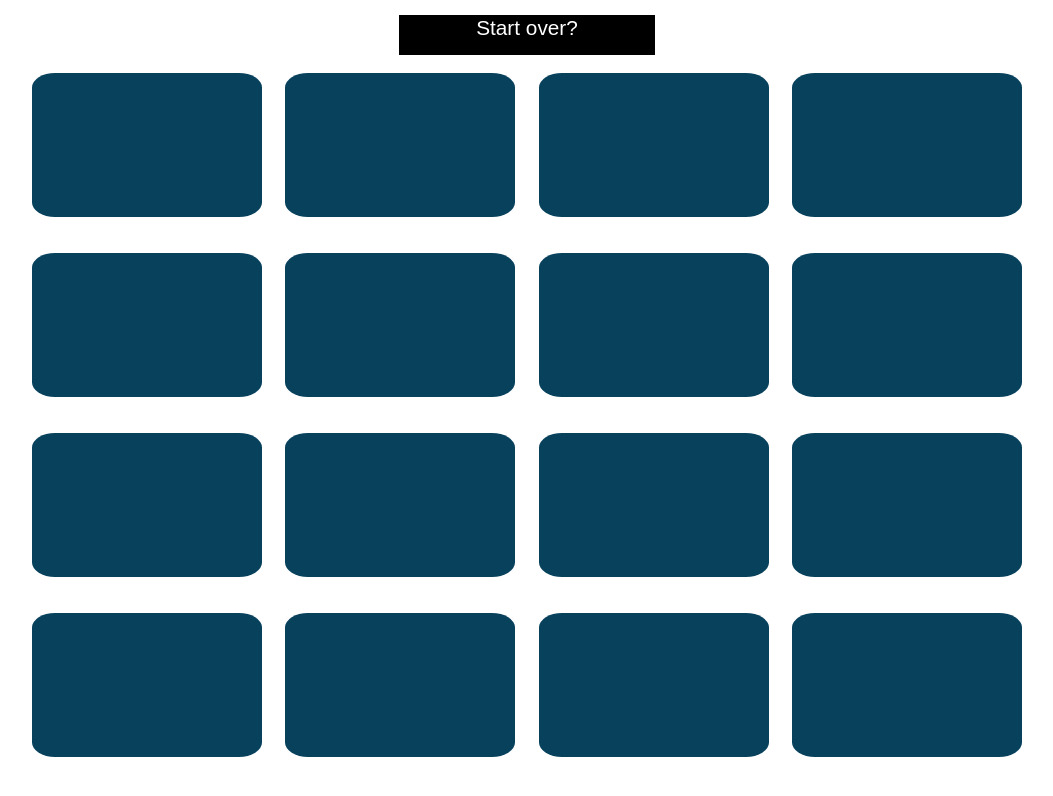
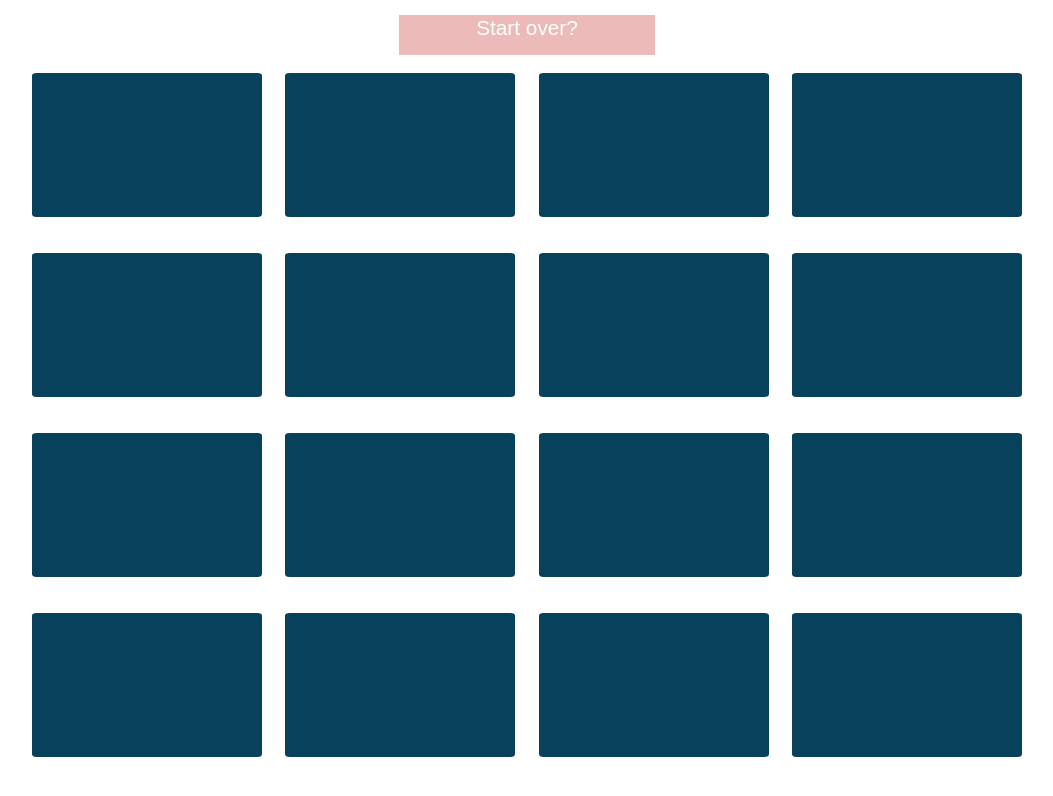
Before and after one commit to Sebastianpalm91/Puzzle, a plain HTML site: page puzzle.html in a window 1280 px wide. Shown: the whole page, without its empty margins (113-1166 px from the left). Drawn offline with Linux system fonts and the light colour scheme.

Commit message:
Styles and animation

```diff
--- a/puzzle.css
+++ b/puzzle.css
@@ -16,12 +16,33 @@ body, html {
   perspective: 1500px;
 }
 
+@keyframes pulse {
+  from {
+    transform: scale3d(1, 1, 1);
+  }
+
+  50% {
+    transform: scale3d(1.05, 1.05, 1.05);
+  }
+
+  to {
+    transform: scale3d(1, 1, 1);
+  }
+}
+
+.pulse {
+  animation-name: pulse;
+  animation-direction: normal;
+  animation-iteration-count: infinite;
+}
+
+
 .puzzle {
   margin: 1%;
   height: 20%;
   width: 20%;
   background-color: #08415C;
-  border-radius: 10%;
+  border-radius: 2%;
 }
 
 .turn {
@@ -31,6 +52,11 @@ body, html {
 }
 p {
   display: none;
+}
+
+.puzzle:hover {
+  transition: all 0.3s ease-in-out;
+  background-color: #073246;
 }
 
 .turn p {
@@ -53,13 +79,12 @@ button {
   display: flex;
   justify-content: center;
   margin: 0 auto;
-  background-color: black; /* Green */
-  border: none;
+  background-color: #EBBAB9;
+  border-style: none;
   color: white;
-  height: calc(5%);
-  width: calc(20%);
+  height: 5%;
+  width: 20%;
   text-align: center;
-  button-style: none;
   font-size: calc(1vh + 1vw);
   margin-top: 15px;
 }
--- a/puzzle.html
+++ b/puzzle.html
@@ -10,7 +10,7 @@
   <body>
   <button type="button" name="button">Start over?</button>
     <div class="puzzleContainer">
-      <div class="puzzle" data-puzzle="1"><p>1</p></div>
+      <div class="puzzle pulse" data-puzzle="1"><p>1</p></div>
       <div class="puzzle" data-puzzle="1"><p>1</p></div>
       <div class="puzzle" data-puzzle="2"><p>2</p></div>
       <div class="puzzle" data-puzzle="2"><p>2</p></div>
--- a/puzzleJS.js
+++ b/puzzleJS.js
@@ -33,7 +33,7 @@ let compare = (dataset, callback) => {
       console.log('NO');
       puzzleArray = [];
       completed = [];
-    },1000);
+    },1500);
     }
   }
 }
```
